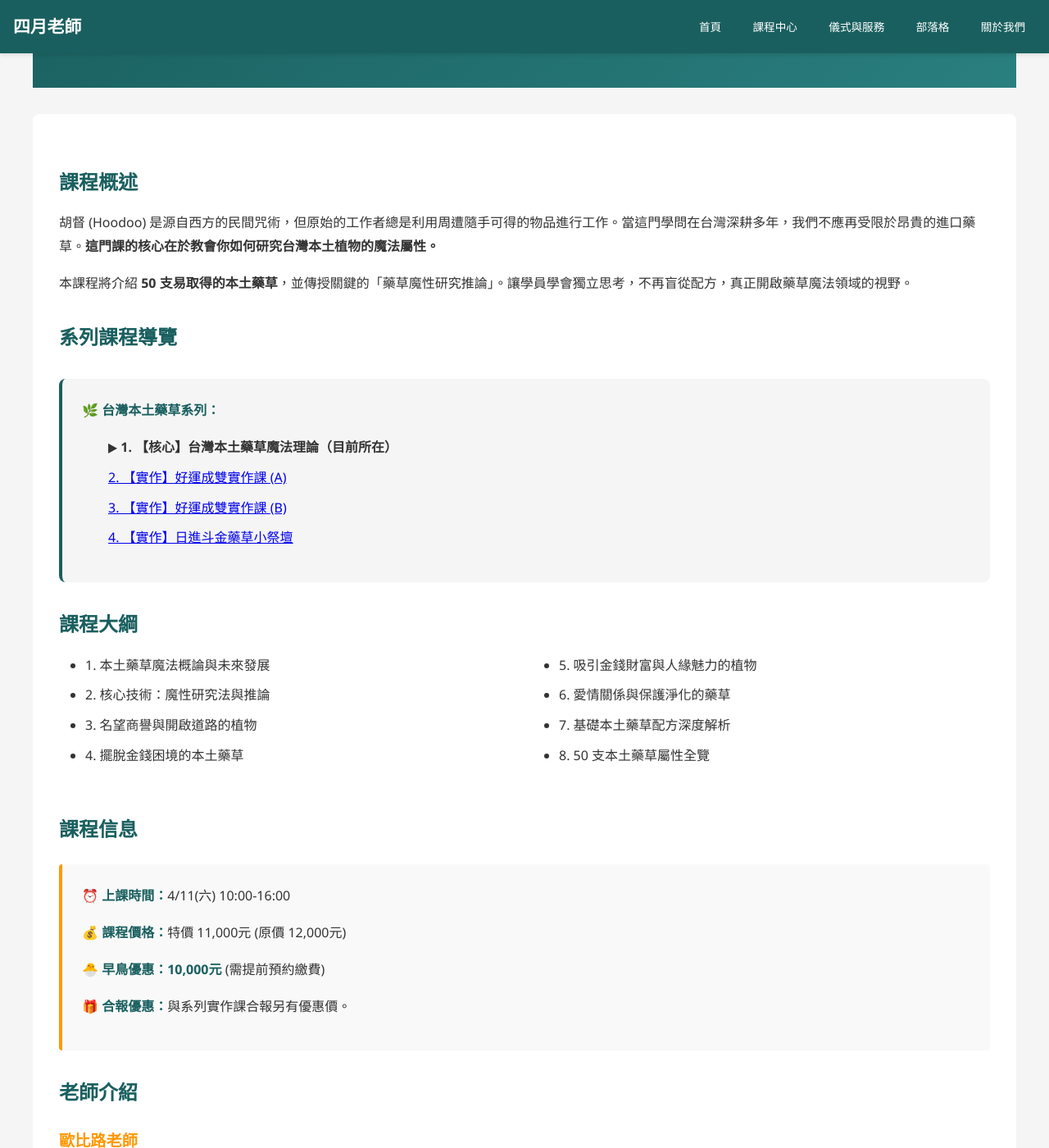
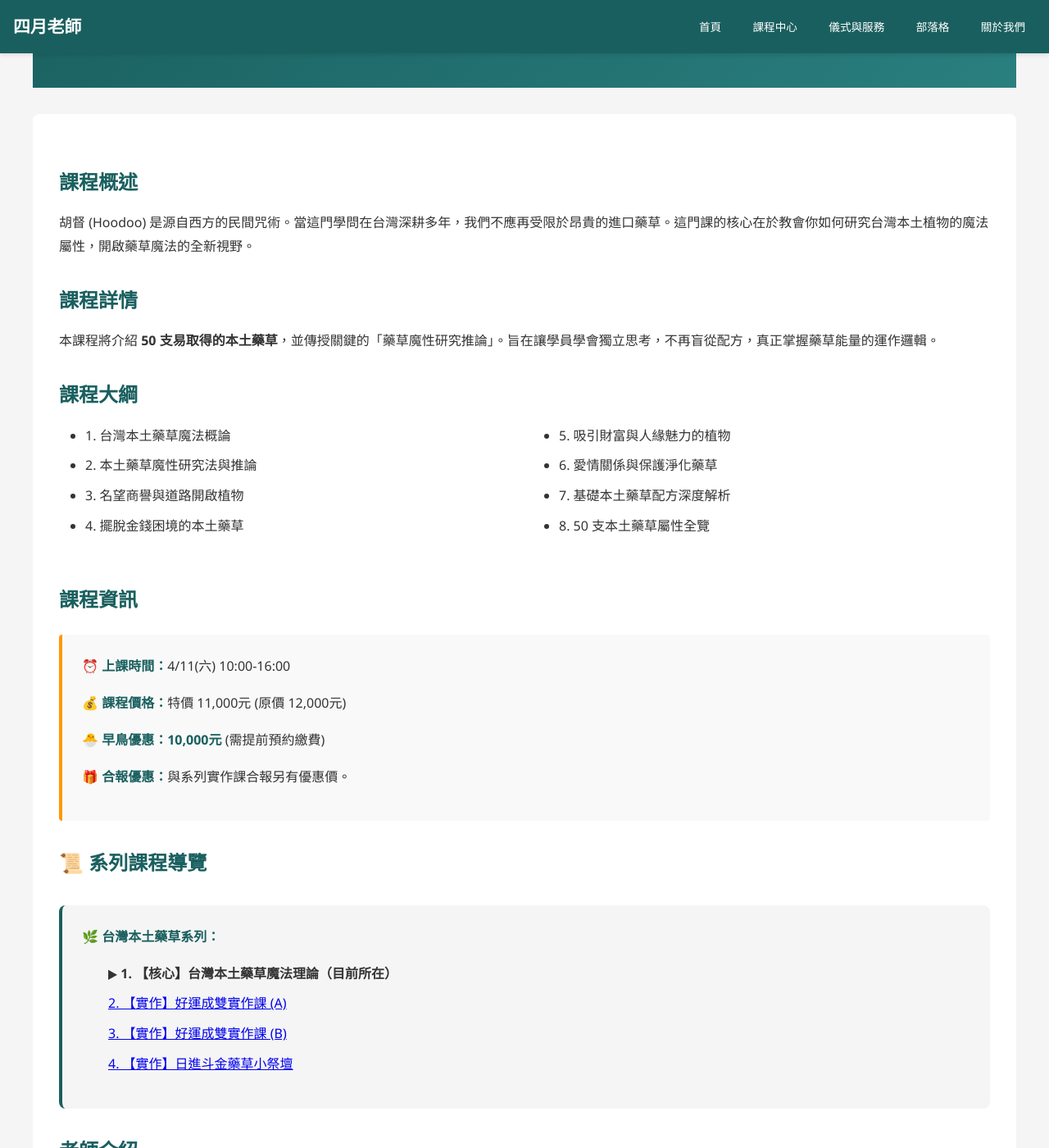
Before and after one commit to light4uliuphone-lang/hoodoo, a Jekyll site: the page built from courses/course-local-01.html, in a window 1280 px wide and 1400 px high, scrolled down 268 px. Shown: the whole window at 82% size. Built offline with Jekyll 4.4.1, drawn with Linux system fonts in a browser that asks for light colours; some of the changed lines change nothing that is shown; some of the changed text lies outside the part shown.

Commit message:
Update course-local-01.html

```diff
--- a/courses/course-local-01.html
+++ b/courses/course-local-01.html
@@ -15,13 +15,39 @@ title: "台灣本土藥草魔法 - 歐比路老師"
             <span>👨‍🏫 歐比路老師</span>
         </div>
     </div>
+
     <div class="course-detail-content">
         <h2>課程概述</h2>
-        <p>胡督 (Hoodoo) 是源自西方的民間咒術，但原始的工作者總是利用周遭隨手可得的物品進行工作。當這門學問在台灣深耕多年，我們不應再受限於昂貴的進口藥草。<strong>這門課的核心在於教會你如何研究台灣本土植物的魔法屬性。</strong></p>
+        <p>胡督 (Hoodoo) 是源自西方的民間咒術。當這門學問在台灣深耕多年，我們不應再受限於昂貴的進口藥草。這門課的核心在於教會你如何研究台灣本土植物的魔法屬性，開啟藥草魔法的全新視野。</p>
 
-        <p>本課程將介紹 <strong>50 支易取得的本土藥草</strong>，並傳授關鍵的「藥草魔性研究推論」。讓學員學會獨立思考，不再盲從配方，真正開啟藥草魔法領域的視野。</p>
+        <h2>課程詳情</h2>
+        <p>本課程將介紹 <strong>50 支易取得的本土藥草</strong>，並傳授關鍵的「藥草魔性研究推論」。旨在讓學員學會獨立思考，不再盲從配方，真正掌握藥草能量的運作邏輯。</p>
 
-        <h2>系列課程導覽</h2>
+        <h2>課程大綱</h2>
+        <div style="display: grid; grid-template-columns: 1fr 1fr; gap: 20px;">
+            <ul style="line-height: 1.8;">
+                <li>1. 台灣本土藥草魔法概論</li>
+                <li>2. 本土藥草魔性研究法與推論</li>
+                <li>3. 名望商譽與道路開啟植物</li>
+                <li>4. 擺脫金錢困境的本土藥草</li>
+            </ul>
+            <ul style="line-height: 1.8;">
+                <li>5. 吸引財富與人緣魅力的植物</li>
+                <li>6. 愛情關係與保護淨化藥草</li>
+                <li>7. 基礎本土藥草配方深度解析</li>
+                <li>8. 50 支本土藥草屬性全覽</li>
+            </ul>
+        </div>
+
+        <h2>課程資訊</h2>
+        <div class="course-info-box">
+            <p><strong>⏰ 上課時間：</strong>4/11(六) 10:00-16:00</p>
+            <p><strong>💰 課程價格：</strong>特價 11,000元 (原價 12,000元)</p>
+            <p><strong>🐣 早鳥優惠：</strong><strong>10,000元</strong> (需提前預約繳費)</p>
+            <p><strong>🎁 合報優惠：</strong>與系列實作課合報另有優惠價。</p>
+        </div>
+
+        <h2>📜 系列課程導覽</h2>
         <div class="series-nav" style="background-color: #f5f5f5; padding: 1.5rem; border-radius: 8px; margin: 2rem 0; border-left: 4px solid #1a5f5f;">
             <p style="margin-bottom: 1rem; font-weight: bold; color: #1a5f5f;">🌿 台灣本土藥草系列：</p>
             <ul style="list-style: none; padding-left: 0; line-height: 1.8;">
@@ -32,40 +58,10 @@ title: "台灣本土藥草魔法 - 歐比路老師"
             </ul>
         </div>
 
-        <h2>課程大綱</h2>
-        <div style="display: grid; grid-template-columns: 1fr 1fr; gap: 20px;">
-            <ul style="line-height: 1.8;">
-                <li>1. 本土藥草魔法概論與未來發展</li>
-                <li>2. 核心技術：魔性研究法與推論</li>
-                <li>3. 名望商譽與開啟道路的植物</li>
-                <li>4. 擺脫金錢困境的本土藥草</li>
-            </ul>
-            <ul style="line-height: 1.8;">
-                <li>5. 吸引金錢財富與人緣魅力的植物</li>
-                <li>6. 愛情關係與保護淨化的藥草</li>
-                <li>7. 基礎本土藥草配方深度解析</li>
-                <li>8. 50 支本土藥草屬性全覽</li>
-            </ul>
-        </div>
-
-        <h2>課程信息</h2>
-        <div class="course-info-box">
-            <p><strong>⏰ 上課時間：</strong>4/11(六) 10:00-16:00</p>
-            <p><strong>💰 課程價格：</strong>特價 11,000元 (原價 12,000元)</p>
-            <p><strong>🐣 早鳥優惠：</strong><strong>10,000元</strong> (需提前預約繳費)</p>
-            <p><strong>🎁 合報優惠：</strong>與系列實作課合報另有優惠價。</p>
-        </div>
-
         <h2>老師介紹</h2>
         <div class="teacher-info">
             <h3>歐比路老師</h3>
-            <p>歐比路老師白天是工程師，晚上則是鑽研咒術的魔法工作者。他擅長以<strong>心理動力觀點</strong>詮釋魔法，並利用嚴謹的邏輯策略性整合資源，追求魔法效益的最佳化。其專頁「歐比路藥草魔法實驗室」為台灣本土藥草魔法研究的先驅。</p>
-        </div>
-
-        <h2>報名方式</h2>
-        <div class="registration-info">
-            <p>請來信至 <a href="mailto:{{ site.email | default: 'herbmagic@hotmail.com.tw' }}">{{ site.email | default: 'herbmagic@hotmail.com.tw' }}</a></p>
-            <p>郵件標題請註明：<strong>「報名 {{ page.title | split: " - " | first }}」</strong>，並告知您的聯絡電話。</p>
+            <p>白天是工程師，晚上則是鑽研咒術的魔法工作者。他擅長以<strong>心理動力觀點</strong>詮釋魔法，追求效益的最佳化。其專頁「歐比路藥草魔法實驗室」為台灣本土藥草魔法研究的先驅。</p>
         </div>
 
         <div style="text-align: center; margin-top: 2rem;">
```
